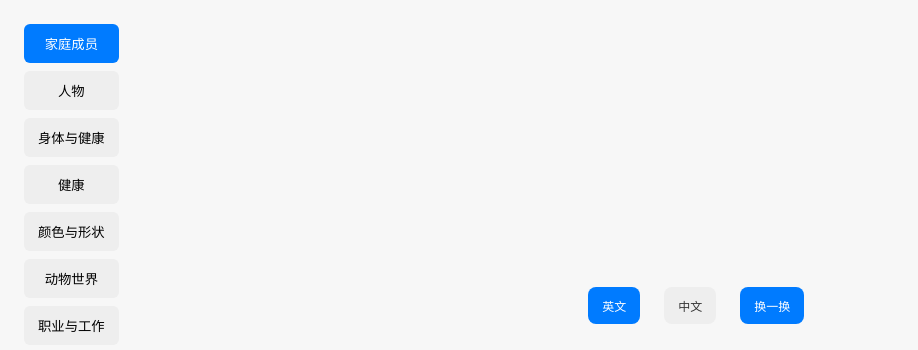
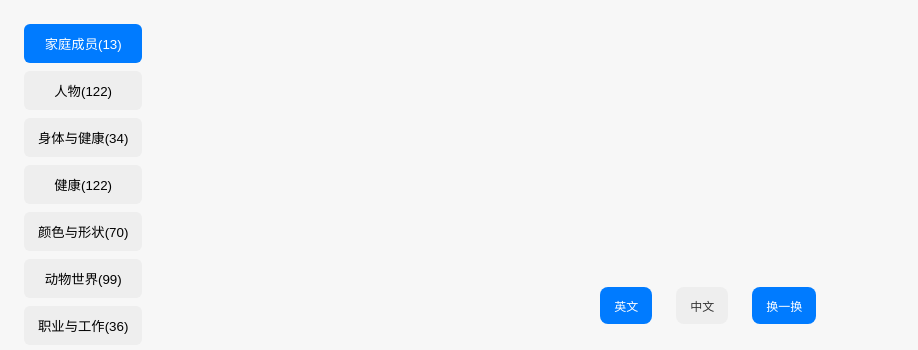
Before and after one commit to huanhuan1989/say.github.io, a website: page write-word.html in a window 1280 px wide. Shown: the top 350 px of the page, without its empty margins (0-918 px from the left). Drawn offline with Linux system fonts and the light colour scheme.

Commit message:
feat: add tabs count

```diff
--- a/write-word.html
+++ b/write-word.html
@@ -208,7 +208,7 @@
       const tabContainer = document.getElementById('tabContainer');
       for(let cat in categories){
         const btn = document.createElement('button');
-        btn.textContent = cat;
+        btn.textContent = `${cat}(${categories[cat].length})`;
         btn.onclick = () => {
           document.querySelectorAll('.tabs button').forEach(b => b.classList.remove('active'));
           btn.classList.add('active');
```
